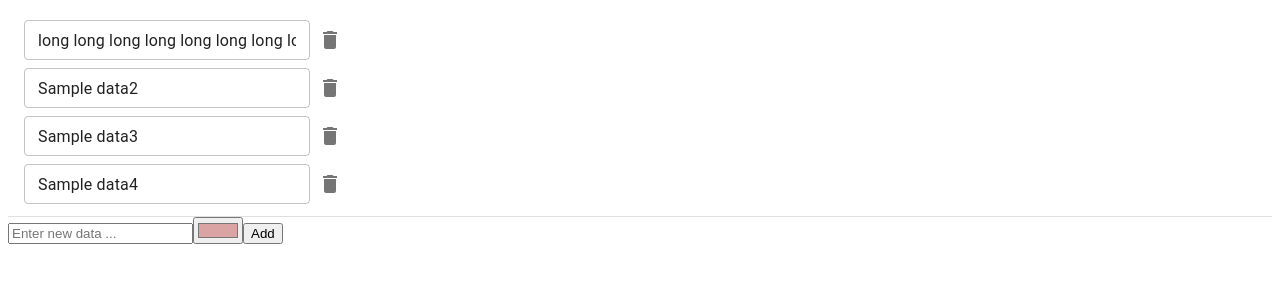
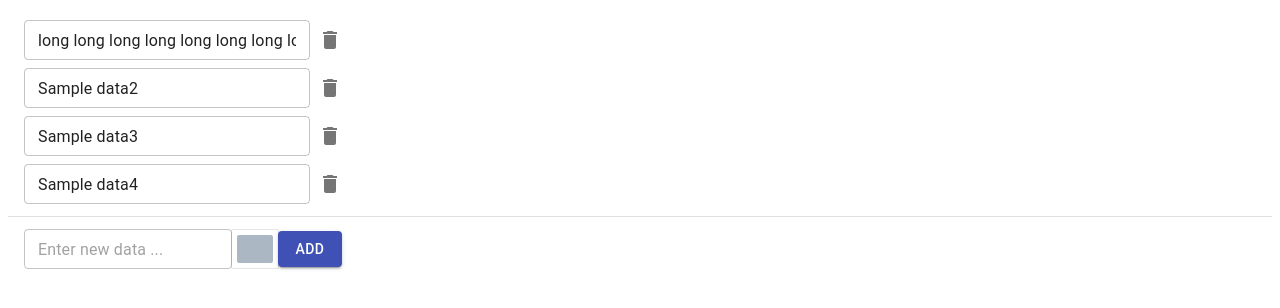
Before and after one commit to somared/QuickCopyChromeExt, a React (Create React App) app: page / in a window 1280 px wide. Shown: the top 308 px of the page. Built offline with nearby package versions, Linux system fonts and the light colour scheme; the HTML template or start-up script is replaced by a standard one.

Commit message:
Added color picker

```diff
--- a/package.json
+++ b/package.json
@@ -9,6 +9,7 @@
     "@testing-library/react": "^11.2.2",
     "@testing-library/user-event": "^12.6.0",
     "react": "^17.0.1",
+    "react-color": "^2.19.3",
     "react-dom": "^17.0.1",
     "react-scripts": "4.0.1",
     "uuid": "^8.3.2",
--- a/src/AddDataForm.js
+++ b/src/AddDataForm.js
@@ -1,15 +1,24 @@
 import React, {useState} from 'react';
+import reactCSS from 'reactcss'
+import TextField from '@material-ui/core/TextField';
+import List from '@material-ui/core/List';
+import ListItem from '@material-ui/core/ListItem';
+import Button from '@material-ui/core/Button';
+import { TwitterPicker } from 'react-color';
+
 const AddData = ({addItem}) =>{
 
     const[userTextInput, setUserTextInput] = useState('');
-    const[userColorInput, setUserColorInput] = useState('#DBA4A4');
+    const[userColorInput, setUserColorInput] = useState('#ABB8C3');
+    const[showColorPicker, setShowColorPicker] = useState(false);
 
     const handleTextChange = (e) => {
         setUserTextInput(e.currentTarget.value)
     }
 
-    const handleColorChange = (e) => {
-        setUserColorInput(e.currentTarget.value)
+    const handleColorChange = (color) => {
+        setUserColorInput(color.hex);
+        setShowColorPicker(false);
     }
 
     const handleSubmit = (e) =>{
@@ -17,17 +26,72 @@ const AddData = ({addItem}) =>{
         if(userTextInput){
             addItem(userTextInput, userColorInput);
             setUserTextInput("");
-            setUserColorInput("#DBA4A4");
+            setUserColorInput("#ABB8C3");
         }
     }
 
+    const handleSwatchClick = () => {
+        setShowColorPicker(!showColorPicker);
+    };
+
+    const handleClose = () => {
+        setShowColorPicker(false);
+    };
+
+    const styles = reactCSS({
+        'default': {
+          color: {
+            width: '36px',
+            height: '28px',
+            borderRadius: '2px',
+            background: `${userColorInput}`,
+
+          },
+          swatch: {
+            padding: '5px',
+            background: '#fff',
+            borderRadius: '1px',
+            boxShadow: '0 0 0 1px rgba(0,0,0,.1)',
+            display: 'inline-block',
+            cursor: 'pointer',
+
+          },
+          popover: {
+            position: 'absolute',
+            zIndex: '1',
+            display:'block'
+          },
+          cover: {
+            position: 'fixed',
+            top: '0px',
+            right: '0px',
+            bottom: '0px',
+            left: '0px',
+          },
+        },
+      });
+
+
     return(
+
         <form onSubmit={handleSubmit}>
-            <div>
-                <input type="text" value={userTextInput} onChange={handleTextChange} placeholder="Enter new data ..."/>
-                <input type="color" value={userColorInput} onChange={handleColorChange} title="Choose your color"></input>
-                <button>Add</button>
-            </div>
+            <List dense="true" style={{width:"350px"}}>
+                <ListItem>
+                    <TextField variant="outlined" size="small" value={userTextInput} onChange={handleTextChange} placeholder="Enter new data ..."/>
+                    <div style={ styles.swatch } onClick={handleSwatchClick}>
+                        <div style={ styles.color } />
+                    </div>
+                    <Button color="primary" variant="contained" onClick={handleSubmit} >Add</Button>
+                    {
+                        showColorPicker?
+                            <div style={ styles.popover }>
+                                <div style={ styles.cover } onClick={ handleClose }/>
+                                <TwitterPicker color={userColorInput} onChange={handleColorChange} triangle="hide" />
+                            </div>
+                            : null
+                    }
+                </ListItem>
+            </List>
         </form>
     );
 }
```
Also changed, not shown: 1 other file (tests, documents, lock files or other folders).
